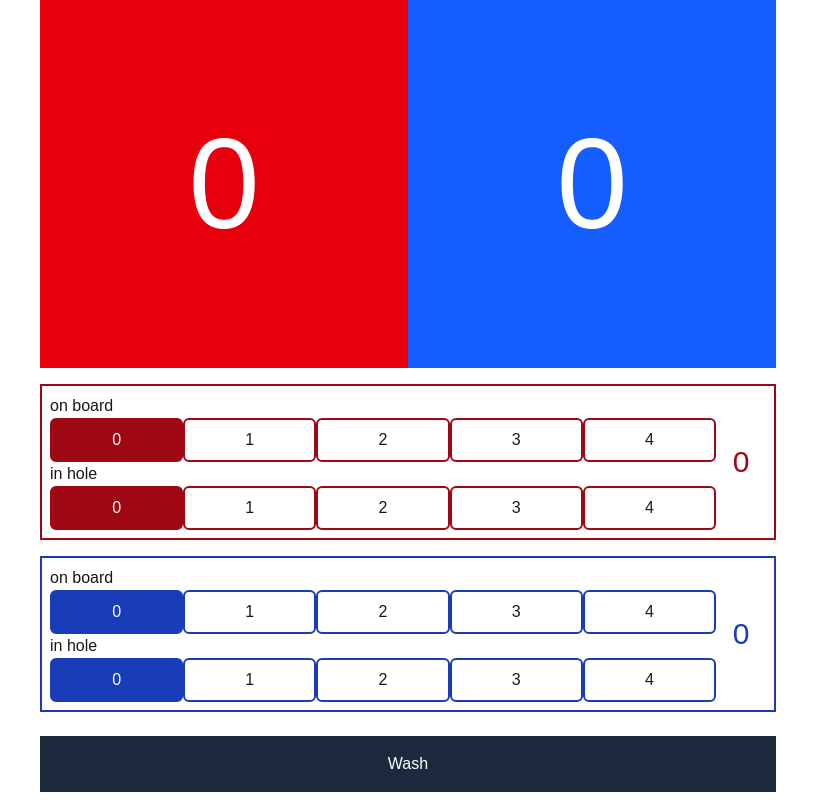
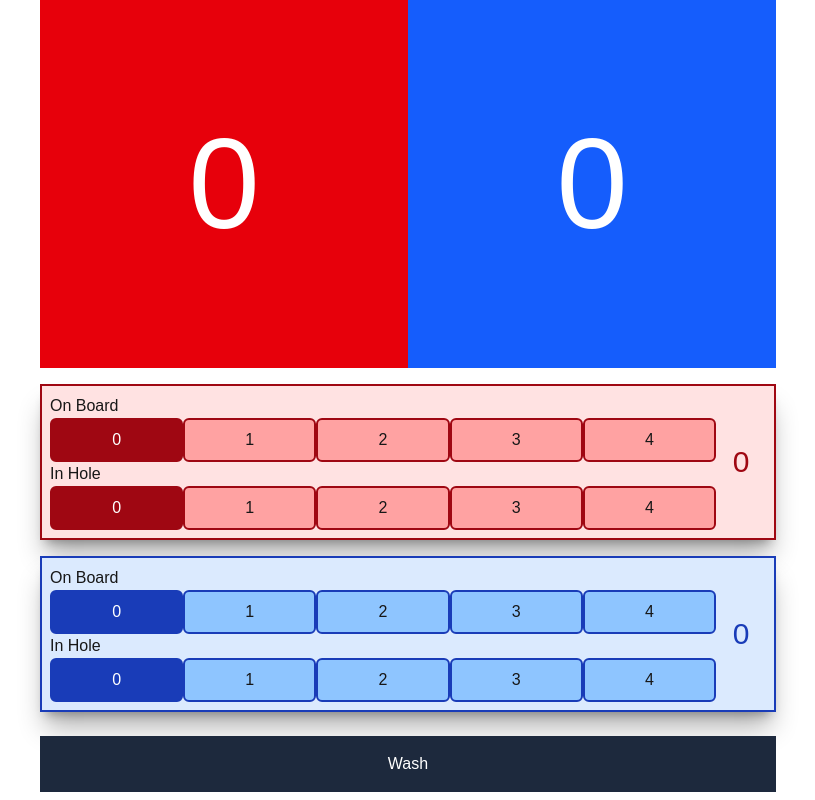
Before and after one commit to Merk42/cornholder, a Next.js app: page /pwa/cornholder/game in a window 1280 px wide. Shown: the whole page, without its empty margins (232-1047 px from the left). Built offline with nearby package versions, Linux system fonts and the light colour scheme.

Commit message:
colors on inning

```diff
--- a/app/game/_components/inning.tsx
+++ b/app/game/_components/inning.tsx
@@ -6,7 +6,7 @@ import { Team } from "@/app/stores/counter-store";
 
 export default function Inning() {
 
-    const { score, updateRed, updateBlue, setFirst } = useCounterStore(
+    const { redteam, blueteam, score, updateRed, updateBlue, setFirst } = useCounterStore(
         (state) => state,
     )
 
@@ -118,46 +118,52 @@ export default function Inning() {
 
     return (
         <div>
-            <div className="flex border-red-800 border-2 p-2 my-4">
+            <div className="flex flex-wrap border-red-800 border-2 bg-red-100 p-2 my-4 shadow-xl/30">
+                <h2 className="w-full text-2xl font-bold">
+                    {redteam}
+                </h2>
                 <div className="flex-1">
                     <fieldset className="grid grid-cols-[repeat(5,1fr)]">
-                        <legend>on board</legend>
+                        <legend className="capitalize">on board</legend>
                         {numbers.map((number) => (
                             <span className='flex grow' key={number}>
                                 <input className="hidden peer" id={'onboard-red-' + number} type="radio" name="red-onboard" value={number} onChange={handleOnboardRedChange} checked={onBoardRedValue === number}/>
-                                <label htmlFor={'onboard-red-' + number} className={`border-red-800 peer-checked:bg-red-800 cursor-pointer grow text-center border-2 p-2 rounded-md peer-checked:text-white`}>{number}</label>
+                                <label htmlFor={'onboard-red-' + number} className={`border-red-800 bg-red-300 peer-checked:bg-red-800 cursor-pointer grow text-center border-2 p-2 rounded-md peer-checked:text-white`}>{number}</label>
                             </span>
                         ))}
                     </fieldset>
                     <fieldset className="grid grid-cols-[repeat(5,1fr)]">
-                        <legend>in hole</legend>
+                        <legend className="capitalize">in hole</legend>
                         {numbers.map((number) => (
                             <span className='flex grow' key={number}>
                                 <input className="hidden peer" id={'inhole-red-' + number} type="radio" name="red-inhole" value={number} onChange={handleInHoleRedChange} checked={inHoleRedValue === number}/>
-                                <label htmlFor={'inhole-red-' + number} className={`border-red-800 peer-checked:bg-red-800 cursor-pointer grow text-center border-2 p-2 rounded-md peer-checked:text-white`}>{number}</label>
+                                <label htmlFor={'inhole-red-' + number} className={`border-red-800 bg-red-300 peer-checked:bg-red-800 cursor-pointer grow text-center border-2 p-2 rounded-md peer-checked:text-white`}>{number}</label>
                             </span>
                         ))}
                     </fieldset>
                 </div>
                 <div className="flex-none w-[3ch] text-center self-center text-3xl text-red-800">{rTotal !== 99 ? rTotal : '--'}</div>
             </div>
-            <div className="flex border-blue-800 border-2 p-2 my-4">
+            <div className="flex flex-wrap border-blue-800 border-2 bg-blue-100 p-2 my-4 shadow-xl/30">
+                <h2 className="w-full text-2xl font-bold">
+                    {blueteam}
+                </h2>
                 <div className="flex-1">
                     <fieldset className="grid grid-cols-[repeat(5,1fr)]">
-                        <legend>on board</legend>
+                        <legend className="capitalize">on board</legend>
                         {numbers.map((number) => (
                             <span className='flex grow' key={number}>
                                 <input className="hidden peer" id={'onboard-blue-' + number} type="radio" name="blue-onboard" value={number} onChange={handleOnboardBlueChange} checked={onBoardBlueValue === number}/>
-                                <label htmlFor={'onboard-blue-' + number} className={`border-blue-800 peer-checked:bg-blue-800 cursor-pointer grow text-center border-2 p-2 rounded-md peer-checked:text-white`}>{number}</label>
+                                <label htmlFor={'onboard-blue-' + number} className={`border-blue-800 bg-blue-300 peer-checked:bg-blue-800 cursor-pointer grow text-center border-2 p-2 rounded-md peer-checked:text-white`}>{number}</label>
                             </span>
                         ))}
                     </fieldset>
                     <fieldset className="grid grid-cols-[repeat(5,1fr)]">
-                        <legend>in hole</legend>
+                        <legend className="capitalize">in hole</legend>
                         {numbers.map((number) => (
                             <span className='flex grow' key={number}>
                                 <input className="hidden peer" id={'inhole-blue-' + number} type="radio" name="blue-inhole" value={number} onChange={handleInHoleBlueChange} checked={inHoleBlueValue === number}/>
-                                <label htmlFor={'inhole-blue-' + number} className={`border-blue-800 peer-checked:bg-blue-800 cursor-pointer grow text-center border-2 p-2 rounded-md peer-checked:text-white`}>{number}</label>
+                                <label htmlFor={'inhole-blue-' + number} className={`border-blue-800 bg-blue-300 peer-checked:bg-blue-800 cursor-pointer grow text-center border-2 p-2 rounded-md peer-checked:text-white`}>{number}</label>
                             </span>
                         ))}
                     </fieldset>
```
